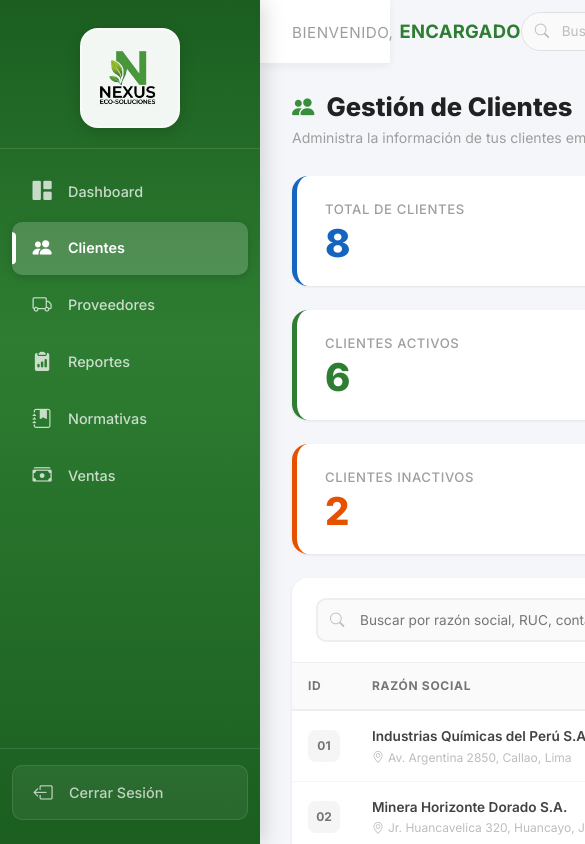
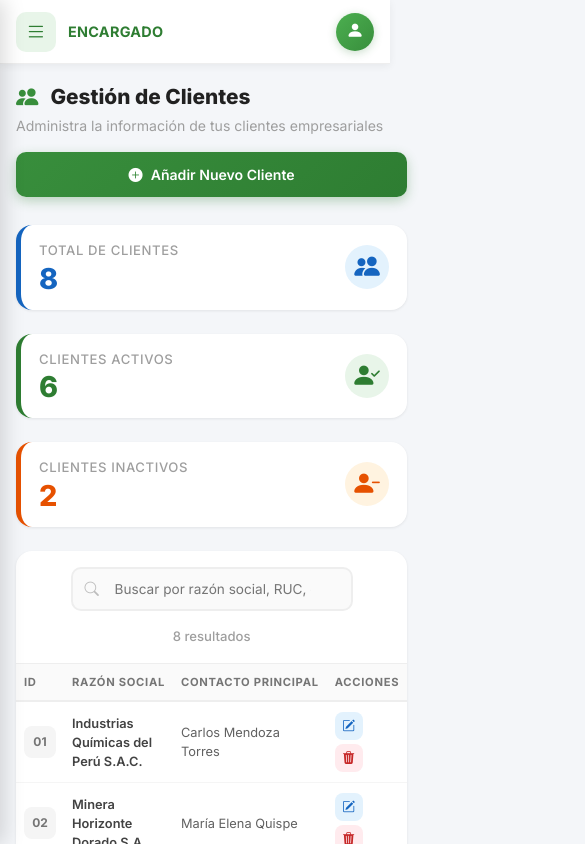
Before and after one commit to Alessandro-BS/Econexus_Frontend, a React (Vite) app in the folder Econexus/: page /clientes in a window 390 px wide. Shown: the top 844 px of the page, 585 px wide, since content can reach past the window. Built offline with nearby package versions, Linux system fonts and the light colour scheme.

Commit message:
Optimización de Clientes + Diseño Responsivo

```diff
--- a/Econexus/src/App.jsx
+++ b/Econexus/src/App.jsx
@@ -1,3 +1,4 @@
+import { useState } from 'react';
 import { Routes, Route, Navigate } from 'react-router-dom';
 import Sidebar from './components/layout/Sidebar';
 import TopBar from './components/layout/TopBar';
@@ -5,14 +6,24 @@ import ClientesPage from './components/clientes/ClientesPage';
 import PlaceholderPage from './components/common/PlaceholderPage';
 
 function App() {
+  const [sidebarOpen, setSidebarOpen] = useState(false);
+
+  const toggleSidebar = () => setSidebarOpen((prev) => !prev);
+  const closeSidebar = () => setSidebarOpen(false);
+
   return (
     <div className="eco-app-layout">
+      {/* Overlay para cerrar sidebar en móvil */}
+      {sidebarOpen && (
+        <div className="sidebar-overlay" onClick={closeSidebar}></div>
+      )}
+
       {/* Sidebar */}
-      <Sidebar />
+      <Sidebar isOpen={sidebarOpen} onClose={closeSidebar} />
 
       {/* Contenido principal */}
       <div className="eco-main-wrapper">
-        <TopBar />
+        <TopBar onToggleSidebar={toggleSidebar} />
         <main className="eco-main-content">
           <Routes>
             <Route path="/" element={<Navigate to="/clientes" replace />} />
--- a/Econexus/src/components/clientes/ClientesPage.css
+++ b/Econexus/src/components/clientes/ClientesPage.css
@@ -585,3 +585,127 @@
   font-size: 0.95rem;
   max-width: 400px;
 }
+
+/* =====================================================
+   Responsive — Clientes Page
+   ===================================================== */
+
+/* Tablet */
+@media (max-width: 992px) {
+  .section-header {
+    flex-direction: column;
+    align-items: flex-start;
+  }
+
+  .kpi-card-body {
+    padding: 20px 22px;
+  }
+
+  .kpi-value {
+    font-size: 2rem;
+  }
+}
+
+/* Móvil */
+@media (max-width: 768px) {
+  .section-title {
+    font-size: 1.3rem;
+  }
+
+  .eco-btn-primary {
+    width: 100%;
+    justify-content: center;
+    padding: 12px 20px;
+  }
+
+  /* Tabla: ocultar columnas menos importantes */
+  .clientes-table thead th:nth-child(5),
+  .clientes-table tbody td:nth-child(5),
+  .clientes-table thead th:nth-child(6),
+  .clientes-table tbody td:nth-child(6) {
+    display: none;
+  }
+
+  .clientes-table thead th {
+    font-size: 0.7rem;
+    padding: 10px 8px;
+  }
+
+  .clientes-table tbody td {
+    padding: 10px 8px;
+    font-size: 0.8rem;
+  }
+
+  .table-search-bar {
+    flex-direction: column;
+    padding: 16px;
+  }
+
+  .table-search-container {
+    max-width: 100%;
+  }
+
+  .table-pagination {
+    flex-direction: column;
+    text-align: center;
+    gap: 8px;
+  }
+
+  /* Modal */
+  .eco-modal-body {
+    padding: 20px 16px;
+  }
+
+  .eco-modal-footer {
+    padding: 12px 16px;
+    flex-wrap: wrap;
+    gap: 8px;
+  }
+
+  .eco-btn-save,
+  .eco-btn-delete,
+  .eco-btn-cancel {
+    flex: 1;
+    text-align: center;
+    justify-content: center;
+  }
+
+  /* KPI */
+  .kpi-card-body {
+    padding: 16px 18px;
+  }
+
+  .kpi-value {
+    font-size: 1.8rem;
+  }
+
+  .kpi-icon-wrapper {
+    width: 44px;
+    height: 44px;
+  }
+}
+
+@media (max-width: 480px) {
+  /* Ocultar también RUC y Estado en pantallas muy pequeñas */
+  .clientes-table thead th:nth-child(3),
+  .clientes-table tbody td:nth-child(3),
+  .clientes-table thead th:nth-child(7),
+  .clientes-table tbody td:nth-child(7) {
+    display: none;
+  }
+
+  .cell-sub {
+    display: none;
+  }
+
+  .action-buttons {
+    flex-direction: column;
+    gap: 4px;
+  }
+
+  .btn-action {
+    width: 28px;
+    height: 28px;
+    font-size: 0.8rem;
+  }
+}
--- a/Econexus/src/components/layout/Sidebar.css
+++ b/Econexus/src/components/layout/Sidebar.css
@@ -154,3 +154,47 @@
   border-color: rgba(255, 255, 255, 0.25);
   box-shadow: 0 2px 8px rgba(0, 0, 0, 0.1);
 }
+
+/* — Botón cerrar (solo móvil) — */
+.sidebar-close-btn {
+  display: none;
+}
+
+/* =====================================================
+   Responsive — Sidebar
+   ===================================================== */
+
+@media (max-width: 768px) {
+  .eco-sidebar {
+    transform: translateX(-100%);
+    transition: transform 0.3s cubic-bezier(0.4, 0, 0.2, 1);
+  }
+
+  .eco-sidebar.sidebar-open {
+    transform: translateX(0);
+  }
+
+  .sidebar-close-btn {
+    display: flex;
+    align-items: center;
+    justify-content: center;
+    position: absolute;
+    top: 16px;
+    right: 16px;
+    width: 32px;
+    height: 32px;
+    border-radius: 50%;
+    border: none;
+    background: rgba(255, 255, 255, 0.15);
+    color: rgba(255, 255, 255, 0.8);
+    font-size: 1rem;
+    cursor: pointer;
+    z-index: 10;
+    transition: var(--eco-transition-fast);
+  }
+
+  .sidebar-close-btn:hover {
+    background: rgba(255, 255, 255, 0.25);
+    color: #fff;
+  }
+}
--- a/Econexus/src/components/layout/Sidebar.jsx
+++ b/Econexus/src/components/layout/Sidebar.jsx
@@ -11,9 +11,14 @@ const navItems = [
   { path: '/ventas', icon: 'bi-cash-stack', label: 'Ventas' },
 ];
 
-function Sidebar() {
+function Sidebar({ isOpen, onClose }) {
   return (
-    <aside className="eco-sidebar" id="sidebar">
+    <aside className={`eco-sidebar ${isOpen ? 'sidebar-open' : ''}`} id="sidebar">
+      {/* Botón cerrar — solo visible en móvil */}
+      <button className="sidebar-close-btn" onClick={onClose} aria-label="Cerrar menú">
+        <i className="bi bi-x-lg"></i>
+      </button>
+
       {/* Logo */}
       <div className="sidebar-logo-wrapper">
         <div className="sidebar-logo-container">
@@ -35,6 +40,7 @@ function Sidebar() {
                 className={({ isActive }) =>
                   `sidebar-nav-link ${isActive ? 'active' : ''}`
                 }
+                onClick={onClose}
               >
                 <i className={`bi ${item.icon} sidebar-nav-icon`}></i>
                 <span className="sidebar-nav-label">{item.label}</span>
--- a/Econexus/src/components/layout/TopBar.css
+++ b/Econexus/src/components/layout/TopBar.css
@@ -109,3 +109,78 @@
   transform: scale(1.08);
   box-shadow: 0 4px 12px rgba(46, 125, 50, 0.35);
 }
+
+/* — Botón hamburguesa (solo móvil) — */
+.topbar-hamburger {
+  display: none;
+}
+
+/* =====================================================
+   Responsive — TopBar
+   ===================================================== */
+
+@media (max-width: 768px) {
+  .eco-topbar {
+    left: 0;
+    padding: 0 16px;
+  }
+
+  .topbar-hamburger {
+    display: flex;
+    align-items: center;
+    justify-content: center;
+    width: 40px;
+    height: 40px;
+    border: none;
+    border-radius: var(--eco-radius-md);
+    background: var(--eco-green-100);
+    color: var(--eco-green-800);
+    font-size: 1.3rem;
+    cursor: pointer;
+    transition: var(--eco-transition-fast);
+    flex-shrink: 0;
+  }
+
+  .topbar-hamburger:hover {
+    background: var(--eco-green-500);
+    color: #fff;
+  }
+
+  .topbar-left {
+    display: flex;
+    align-items: center;
+    gap: 12px;
+  }
+
+  .topbar-greeting {
+    font-size: 0.95rem;
+  }
+
+  .topbar-greeting-hi {
+    display: none;
+  }
+
+  .topbar-search-input {
+    width: 140px;
+    font-size: 0.8rem;
+    padding: 7px 12px 7px 36px;
+  }
+
+  .topbar-search-input:focus {
+    width: 180px;
+  }
+}
+
+@media (max-width: 480px) {
+  .topbar-search {
+    display: none;
+  }
+
+  .topbar-greeting-hi {
+    display: none;
+  }
+
+  .topbar-greeting-name {
+    font-size: 0.9rem;
+  }
+}
--- a/Econexus/src/components/layout/TopBar.jsx
+++ b/Econexus/src/components/layout/TopBar.jsx
@@ -1,9 +1,19 @@
 import './TopBar.css';
 
-function TopBar() {
+function TopBar({ onToggleSidebar }) {
   return (
     <header className="eco-topbar" id="topbar">
       <div className="topbar-left">
+        {/* Botón hamburguesa — solo visible en móvil */}
+        <button
+          className="topbar-hamburger"
+          onClick={onToggleSidebar}
+          aria-label="Abrir menú"
+          id="btn-toggle-sidebar"
+        >
+          <i className="bi bi-list"></i>
+        </button>
+
         <h2 className="topbar-greeting">
           <span className="topbar-greeting-hi">Bienvenido,</span>{' '}
           <span className="topbar-greeting-name">Encargado</span>
--- a/Econexus/src/index.css
+++ b/Econexus/src/index.css
@@ -217,3 +217,40 @@ a {
   margin-top: var(--topbar-height);
   overflow-y: auto;
 }
+
+/* — Overlay del sidebar (móvil) — */
+.sidebar-overlay {
+  display: none;
+}
+
+/* =====================================================
+   Responsive — Breakpoints
+   ===================================================== */
+
+/* Tablet */
+@media (max-width: 992px) {
+  .eco-main-content {
+    padding: 24px 20px;
+  }
+}
+
+/* Móvil */
+@media (max-width: 768px) {
+  .eco-main-wrapper {
+    margin-left: 0;
+  }
+
+  .eco-main-content {
+    padding: 20px 16px;
+  }
+
+  .sidebar-overlay {
+    display: block;
+    position: fixed;
+    inset: 0;
+    background: rgba(0, 0, 0, 0.5);
+    backdrop-filter: blur(2px);
+    z-index: 999;
+    animation: fadeIn 0.2s ease;
+  }
+}
```
Also changed, not shown: Econexus/src/App.css (deleted, +0 -20 lines).
